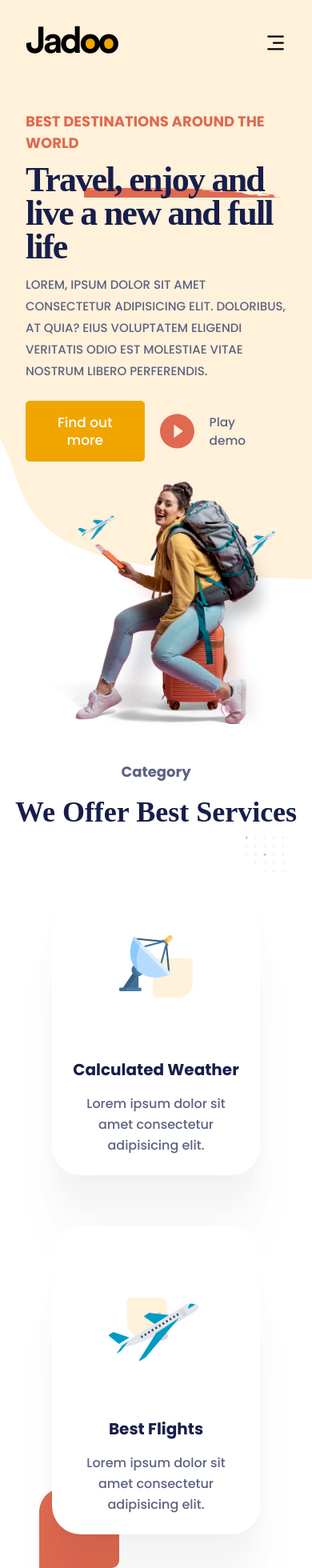
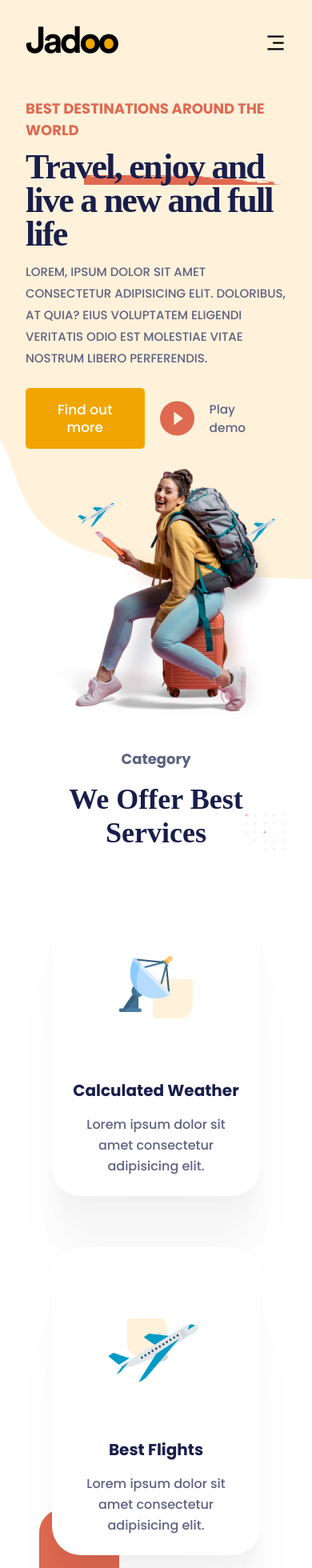
Before and after one commit to KrystianJonca/travel-agency-landing-page, a React (Create React App) app: page / in a window 390 px wide. Shown: the top 1960 px of the page at 80% size. Built offline with nearby package versions, Linux system fonts and the light colour scheme; a web font is replaced by a local one.

Commit message:
Fixed the padding

```diff
--- a/src/App.scss
+++ b/src/App.scss
@@ -24,10 +24,10 @@ a {
 .section__padding {
   padding: 4rem 6rem;
   @media screen and (max-width: 550px) {
-    padding: 4rem 2rem;
+    padding: 1rem 1rem;
   }
   @media screen and (max-width: 700px) {
-    padding: 4rem;
+    padding: 1rem 2rem;
   }
 }
 
--- a/src/containers/book/Book.scss
+++ b/src/containers/book/Book.scss
@@ -7,9 +7,6 @@
 
   @media screen and (max-width: 1050px) {
     flex-direction: column;
-  }
-  @media screen and (max-width: 550px) {
-    padding: 2rem 2rem;
   }
 }
 
--- a/src/containers/header/Header.jsx
+++ b/src/containers/header/Header.jsx
@@ -5,7 +5,7 @@ import './Header.scss';
 
 const Header = () => {
   return (
-    <section className="tld__header section_padding" id="home">
+    <section className="tld__header section__padding" id="home">
       <div className="tld__header-content">
         <p className="tld__header-content_toptext">
           Best Destinations around the world
--- a/src/containers/header/Header.scss
+++ b/src/containers/header/Header.scss
@@ -4,13 +4,9 @@
   display: flex;
   justify-content: space-between;
   align-items: center;
-  padding: 2rem 4rem;
 
   @media screen and (max-width: 1050px) {
     flex-direction: column;
-  }
-  @media screen and (max-width: 550px) {
-    padding: 2rem 2rem;
   }
 }
 
--- a/src/containers/offer/Offer.jsx
+++ b/src/containers/offer/Offer.jsx
@@ -6,7 +6,7 @@ import './Offer.scss';
 const Offer = () => {
   return (
     <>
-      <section className="tld__offer section_padding" id="offer">
+      <section className="tld__offer section__padding" id="offer">
         <div className="tld__offer-container">
           <Heading toptext="Category" heading="We Offer Best Services" />
           <div className="tld__offer-container_offers">
```
